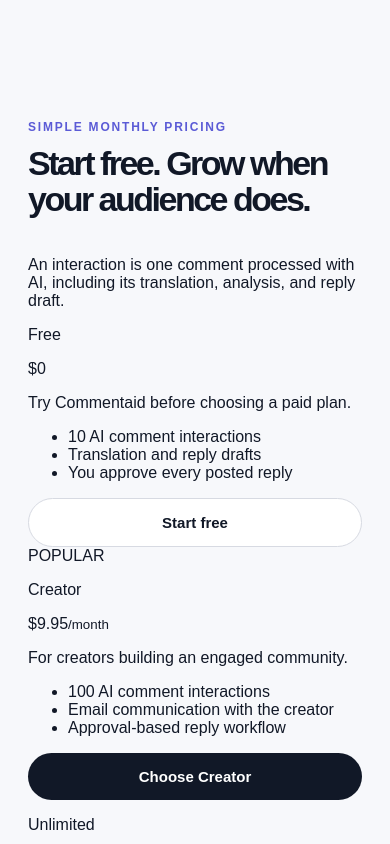
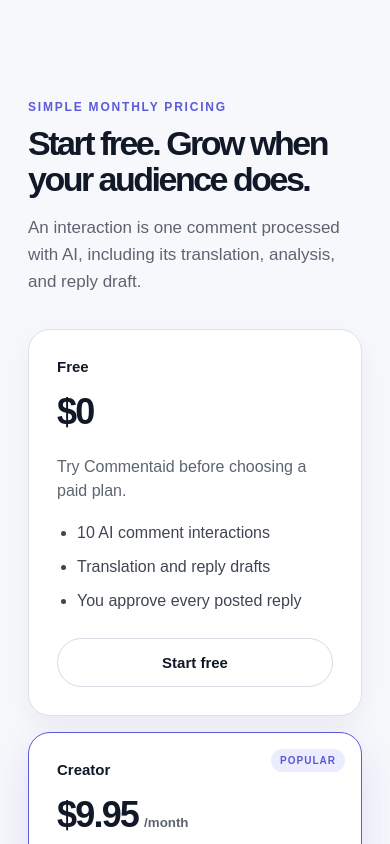
Before and after one commit to DSangHub/Commentaid, a Next.js app: page / in a window 390 px wide. Shown: the part 3520-4364 px from the top of the page. Built offline with nearby package versions, Linux system fonts and the light colour scheme.

Commit message:
Style responsive pricing cards

```diff
--- a/app/globals.css
+++ b/app/globals.css
@@ -58,6 +58,22 @@
 .split h2 { font-size: clamp(32px,4vw,48px); margin-bottom: 20px; }
 .levels { display: flex; flex-wrap: wrap; gap: 10px; }
 .levels span { border: 1px solid #dcdfe6; background: var(--white); border-radius: 999px; padding: 12px 16px; font-weight: 700; }
+
+.pricingSection { padding-top: 70px; }
+.pricingSection > h2 { margin-bottom: 16px; }
+.pricingLead { max-width: 720px; margin: 0 0 34px; color: var(--muted); font-size: 17px; line-height: 1.6; }
+.pricingGrid { display: grid; grid-template-columns: repeat(4, 1fr); gap: 16px; align-items: stretch; }
+.pricingCard { position: relative; display: flex; flex-direction: column; min-width: 0; padding: 28px; border: 1px solid var(--line); border-radius: 22px; background: var(--white); box-shadow: 0 10px 30px rgba(17,24,39,.05); }
+.pricingCard.featured { border-color: var(--violet); box-shadow: 0 16px 42px rgba(91,91,214,.16); }
+.planBadge { position: absolute; top: 16px; right: 16px; padding: 6px 9px; border-radius: 999px; background: var(--violet-soft); color: var(--violet); font-size: 10px; font-weight: 850; letter-spacing: 1px; }
+.planName { margin: 0 0 16px; font-size: 15px; font-weight: 850; }
+.price { min-height: 50px; display: flex; align-items: baseline; gap: 6px; }
+.price span { font-size: 36px; font-weight: 850; letter-spacing: -1.8px; }
+.price small { color: var(--muted); font-weight: 700; }
+.planSummary { min-height: 70px; margin: 14px 0; color: var(--muted); line-height: 1.5; }
+.pricingCard ul { flex: 1; margin: 4px 0 24px; padding-left: 20px; color: #3f4652; line-height: 1.55; }
+.pricingCard li + li { margin-top: 9px; }
+.pricingNote { margin: 20px 0 0; color: var(--muted); font-size: 13px; line-height: 1.55; }
 .cta { max-width: 1124px; margin: 30px auto 70px; padding: 54px; background: var(--ink); color: var(--white); border-radius: 28px; display: flex; justify-content: space-between; gap: 28px; align-items: center; }
 .cta h2 { margin-bottom: 14px; }
 .cta p { color: #cbd5e1; max-width: 650px; }
@@ -124,9 +140,14 @@
 .commentActions { display: flex; justify-content: space-between; align-items: center; gap: 12px; color: var(--violet); font-size: 13px; font-weight: 750; }
 .emptyState { text-align: center; color: var(--muted); padding: 40px 10px; }
 
+@media (max-width: 1050px) {
+  .pricingGrid { grid-template-columns: repeat(2, 1fr); }
+}
+
 @media (max-width: 800px) {
   .hero h1 { letter-spacing: -3px; }
-  .grid, .split, .replyOptions, .composerGrid { grid-template-columns: 1fr; }
+  .grid, .split, .pricingGrid, .replyOptions, .composerGrid { grid-template-columns: 1fr; }
+  .planSummary { min-height: 0; }
   .integrationRow { align-items: stretch; flex-direction: column; }
   .postButton { margin-left: 0; }
   .cta { margin-left: 18px; margin-right: 18px; flex-direction: column; align-items: flex-start; }
```
